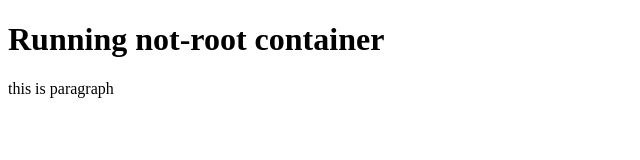
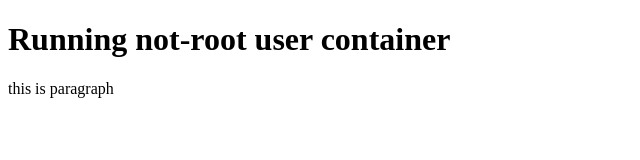
Before and after one commit to madan03/Dockerfile_project, a plain HTML site: page index.html in a window 1280 px wide. Shown: the whole page, without its empty margins (0-640 px from the left). Drawn offline with Linux system fonts and the light colour scheme.

Commit message:
Update index.html

```diff
--- a/index.html
+++ b/index.html
@@ -5,7 +5,7 @@
 	</head>
 	<body>
 
-		<h1>Running not-root container</h1>
+		<h1>Running not-root user container</h1>
 		<p> this is paragraph</p>
 
 	</body>
```
